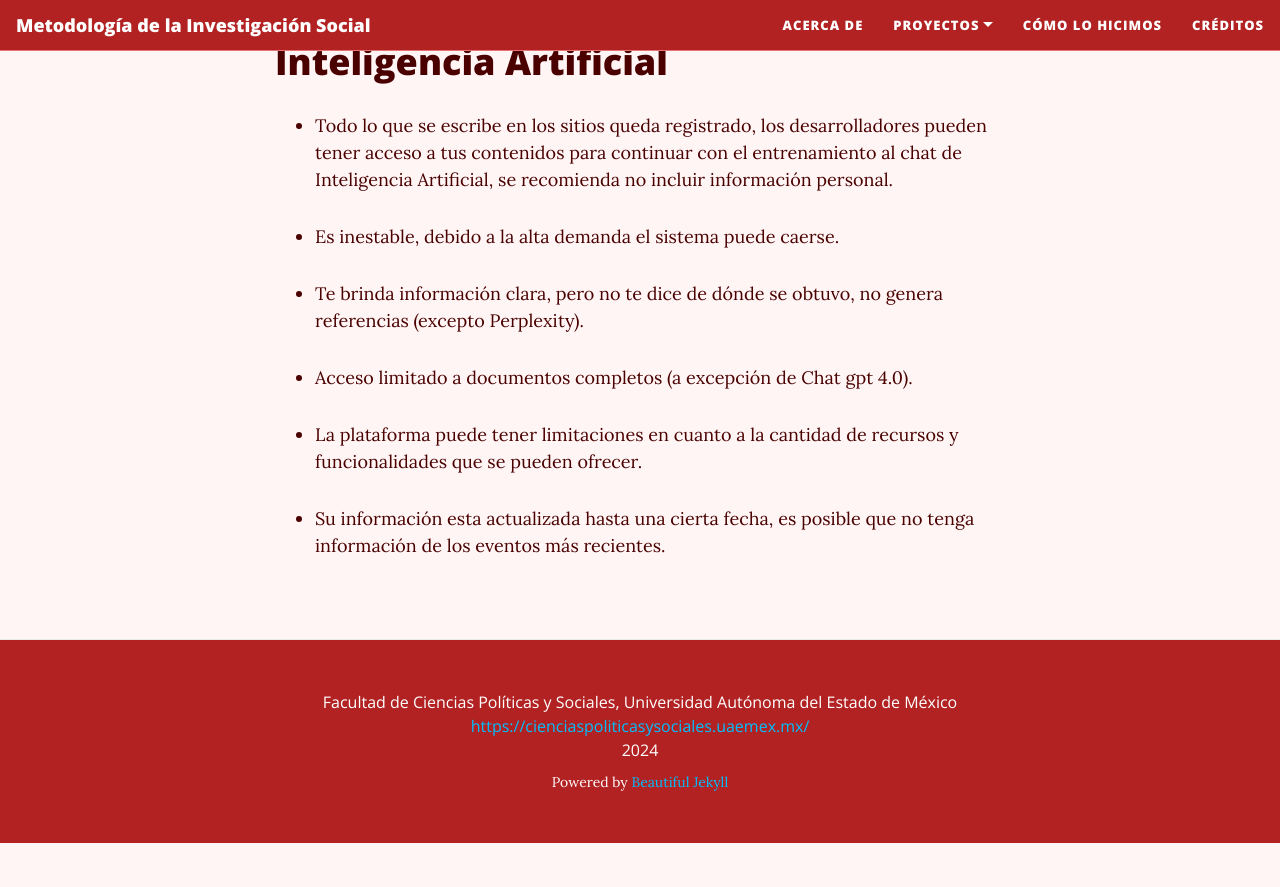
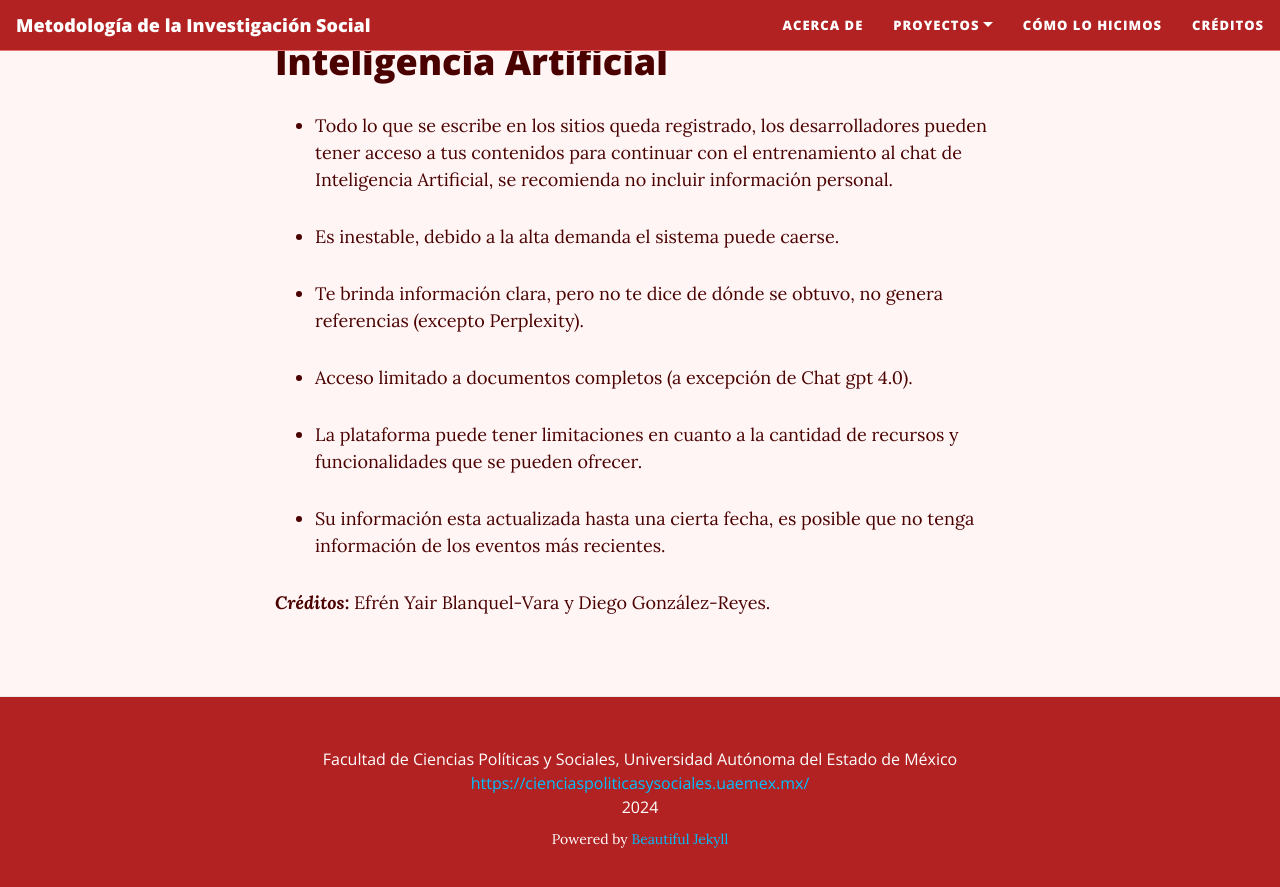
Before and after one commit to rosariorogel/metodologia, a Jekyll site: the page built from _pages/inteligencia-artificial.md, in a window 1280 px wide and 900 px high, scrolled down 5369 px. Shown: the top 887 px of the window. Built offline with Jekyll 4.4.1, drawn with Linux system fonts in a browser that asks for light colours; nearby versions of some CDN libraries; before the commit the page ends 6212 px from its top, so only the background shows below that.

Commit message:
Update credits inteligencia-artificial.md

```diff
--- a/_pages/inteligencia-artificial.md
+++ b/_pages/inteligencia-artificial.md
@@ -131,3 +131,5 @@ Es un motor de búsqueda conversacional basado en inteligencia artificial que ut
 * La plataforma puede tener limitaciones en cuanto a la cantidad de recursos y funcionalidades que se pueden ofrecer.
 
 * Su información esta actualizada hasta una cierta fecha, es posible que no tenga información de los eventos más recientes.
+
+***Créditos:*** Efrén Yair Blanquel-Vara y Diego González-Reyes.
```
